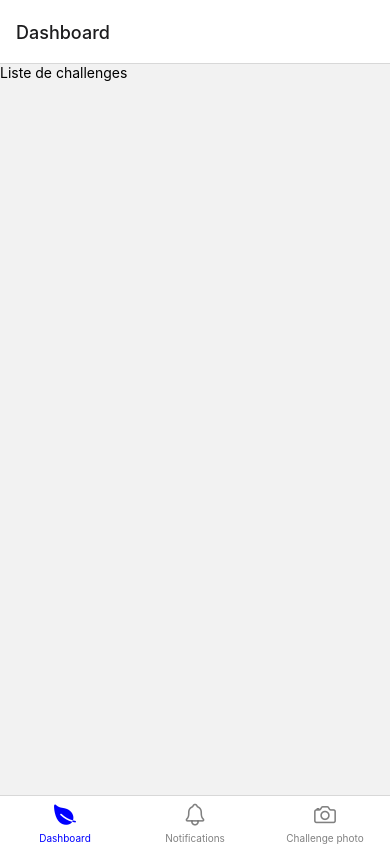
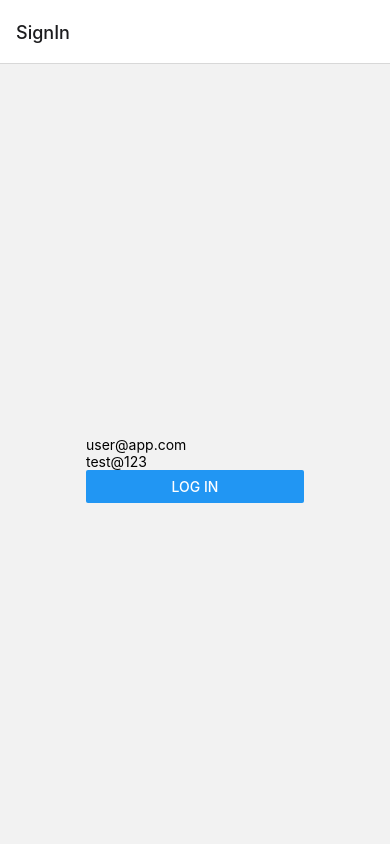
Before and after one commit to WildCodeSchool/2211-wns-neumann-eco-challenges, a React Native app in the folder mobile/: screen /SignIn in a window 390 px wide. Built offline with nearby package versions, Linux system fonts and the light colour scheme.

Commit message:
conditional navigation depending if user is logged

```diff
--- a/mobile/App.tsx
+++ b/mobile/App.tsx
@@ -3,17 +3,25 @@ import { ApolloProvider } from "@apollo/client";
 import client from "./gql/client";
 import { NavigationContainer } from "@react-navigation/native";
 import { createBottomTabNavigator } from "@react-navigation/bottom-tabs";
+import { createNativeStackNavigator } from '@react-navigation/native-stack';
 import ChallengesList from "./components/ChallengesList";
 import Notifications from "./screens/Notifications";
 import UploadPicture from "./components/UploadPicture";
 import Ionicons from "@expo/vector-icons/Ionicons";
+import SignIn from "./screens/SignIn";
+import { useGetProfileQuery } from "./gql/generated/schema";
 
 const Tab = createBottomTabNavigator();
+const Stack = createNativeStackNavigator();
 
-export default function App() {
+function App() {
+  const { data: currentUser } = useGetProfileQuery({
+    errorPolicy: "ignore",
+  });
+
   return (
-    <ApolloProvider client={client}>
-      <NavigationContainer>
+    <NavigationContainer>
+      {currentUser?.profile ? (
         <Tab.Navigator
           screenOptions={({ route }) => ({
             tabBarIcon: ({ focused, color, size }) => {
@@ -24,8 +32,10 @@ export default function App() {
                 iconName = focused ? 'notifications' : 'notifications-outline';
               } else if (route.name === 'Challenge photo') {
                 iconName = focused ? 'camera' : 'camera-outline';
+              } else if (route.name === 'Logout') {
+                iconName = focused ? 'exit' : 'exit-outline';
               }
-              return <Ionicons name={iconName} size={size} color={color} />;
+              return <Ionicons name={iconName as any} size={size} color={color} />;
             },
             tabBarActiveTintColor: 'blue',
             tabBarInactiveTintColor: 'gray',
@@ -38,8 +48,18 @@ export default function App() {
           />
           <Tab.Screen name="Notifications" component={Notifications} />
           <Tab.Screen name="Challenge photo" component={UploadPicture} />
+          <Tab.Screen name="Logout" component={SignIn} />
         </Tab.Navigator>
-      </NavigationContainer>
-    </ApolloProvider>
+      ) : (
+        <Stack.Navigator>
+          <Stack.Screen name="SignIn" component={SignIn} />
+        </Stack.Navigator>
+      )}
+    </NavigationContainer>
   );
 }
+
+export default () =>
+  <ApolloProvider client={client}>
+    <App />
+  </ApolloProvider>
--- a/mobile/package.json
+++ b/mobile/package.json
@@ -17,6 +17,7 @@
     "@mui/material": "^5.13.0",
     "@react-navigation/bottom-tabs": "^6.5.7",
     "@react-navigation/native": "^6.1.6",
+    "@react-navigation/native-stack": "^6.9.12",
     "dotenv": "^16.0.3",
     "expo": "~48.0.11",
     "expo-build-properties": "~0.6.0",
--- a/mobile/screens/SignIn.tsx
+++ b/mobile/screens/SignIn.tsx
@@ -61,9 +61,10 @@ export default function SignIn() {
               try {
                 setError("");
                 const res = await login({ variables: { data: credentials } });
-                SecureStore.setItemAsync("token", res.data?.__typename as string);
+                await SecureStore.setItemAsync("token", res.data?.login.token as string);
               } catch (err) {
                 setError("invalid credentials");
+                console.log({err})
               } finally {
                 client.resetStore();
               }
```
Also changed, not shown: 1 other file (tests, documents, lock files or other folders).
